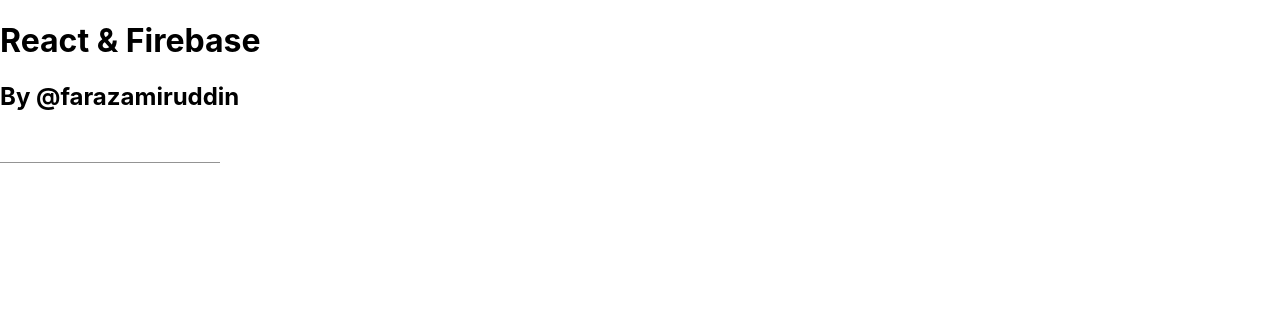
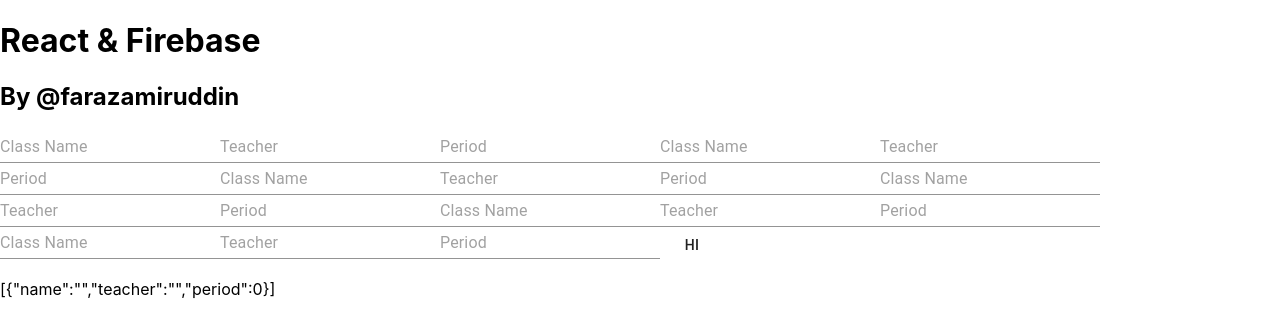
Before and after one commit to RithwikVaidun/MissionClassroom, a React (Create React App) app: page / in a window 1280 px wide. Shown: the top 336 px of the page. Built offline with nearby package versions, Linux system fonts and the light colour scheme.

Commit message:
created fields for all classes

```diff
--- a/src/App.tsx
+++ b/src/App.tsx
@@ -1,24 +1,61 @@
-import React, { useState } from 'react';
-import './App.css';
+import React, { useState } from "react";
+import "./App.css";
 import firebase from "firebase";
-import TextField from '@material-ui/core/TextField';
+import TextField from "@material-ui/core/TextField";
+import { Button } from "@material-ui/core";
 
-interface cls {
+interface Cls {
   name: string;
   teacher: string;
   period: number;
 }
 function App() {
   const firebaseApp = firebase.apps[0];
-  const [name, setName] = useState<string>()
+  const [cls, setCls] = useState<Cls[]>([{ name: "", teacher: "", period: 0 }]);
+  function writetoFirebase(e: any) {
+    e.preventDefault();
+    firebaseApp.firestore().collection("test").doc("test").set(cls);
+  }
+  const items = [];
+  for (var x = 0; x < 6; x++) {
+    let i = x;
+    items.push(
+      <>
+        <TextField
+          placeholder="Class Name"
+          onChange={(e) => {
+            let newArr = [...cls];
+            newArr[i] = { ...newArr[i], name: e.target.value };
+            setCls(newArr);
+          }}
+        />
+        <TextField
+          placeholder="Teacher"
+          onChange={(e) => {
+            let newArr = [...cls];
+            newArr[i] = { ...newArr[i], teacher: e.target.value };
+            setCls(newArr);
+          }}
+        />
+        <TextField
+          placeholder="Period"
+          onChange={(e) => {
+            let newArr = [...cls];
+            newArr[i] = { ...newArr[i], period: parseInt(e.target.value) };
+            setCls(newArr);
+          }}
+        />
+      </>
+    );
+  }
   return (
     <div>
       <h1>React & Firebase</h1>
       <h2>By @farazamiruddin</h2>
-      <TextField onChange={(e) => {
-        setName(e.target.value)
-      }}/>
-      <p>{name}</p>
+      {items}
+      <Button onClick={writetoFirebase}> Hi </Button>
+
+      <p>{JSON.stringify(cls)}</p>
     </div>
   );
 }
```
